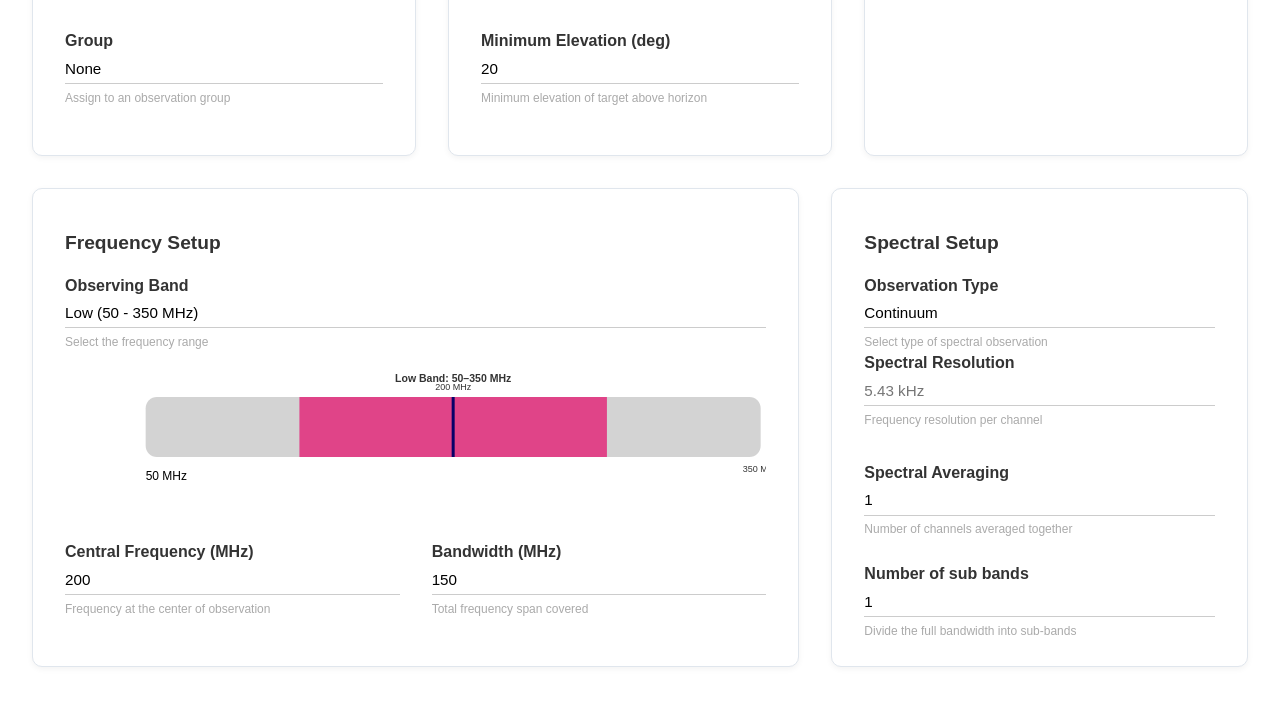
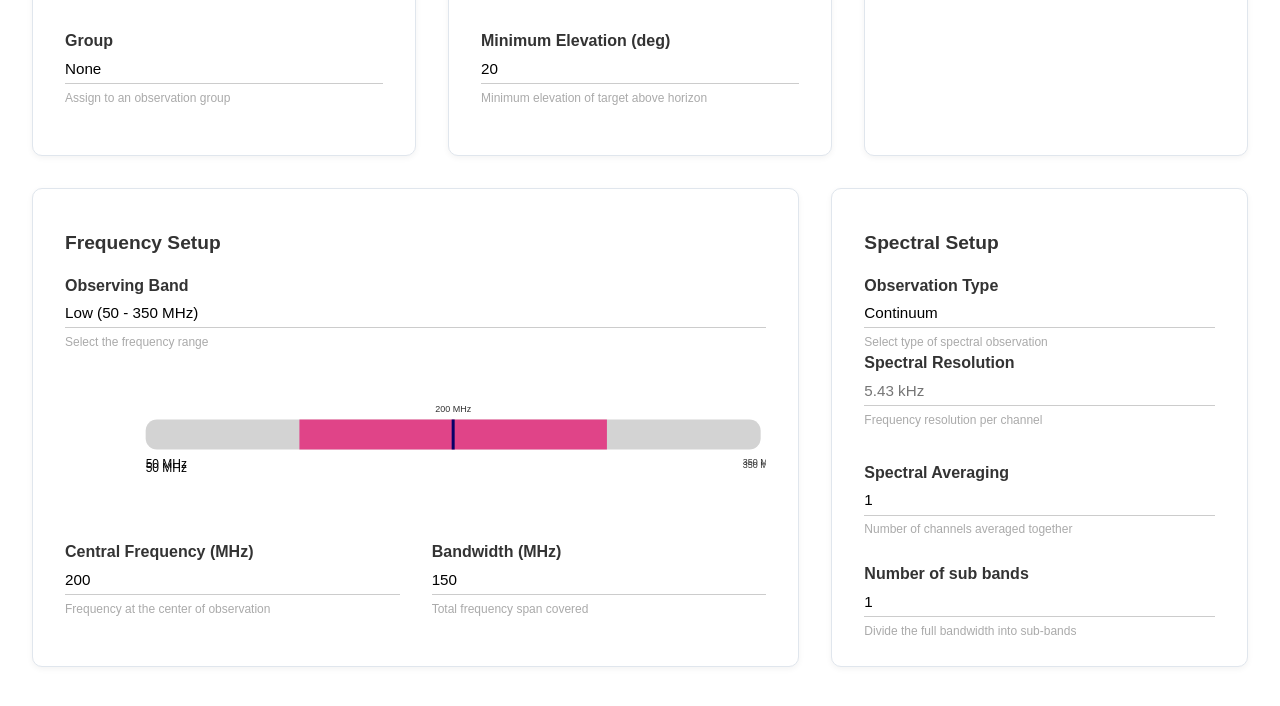
Before and after one commit to olgabayandina-hub/PHT_design_test, a plain HTML site: page index.html in a window 1280 px wide. Shown: the part 198-904 px from the top of the page. Drawn offline with nearby package versions, Linux system fonts and the light colour scheme.

Commit message:
Update index.html

```diff
--- a/index.html
+++ b/index.html
@@ -19,8 +19,9 @@
 }
 
 #skaPlot {
-  width: 100%;    /* fill parent instead of fixed pixels */
-  height: 300px;  /* a bit taller so labels don’t overlap */
+  width: 100%;
+  height: auto;   /* keep aspect ratio */
+  max-height: 220px; /* optional cap so it doesn’t get too tall */
   margin: 1rem 0;
 }
     h2 {
@@ -283,8 +284,8 @@ select {
   const width = 900;
   const height = 200;
   const margin = { left: 40, right: 40 };
-  const rectY = 40;
-  const rectHeight = 80;
+  const rectY = 70;
+  const rectHeight = 40;
 
   const svg = d3.select("#skaPlot");
 
@@ -293,10 +294,15 @@ select {
     .range([margin.left, width - margin.right]);
 
   svg.append("text")
-    .attr("class", "band-title")
-    .attr("x", width / 2)
-    .attr("y", 20)
-    .text("Low Band: 50–350 MHz");
+   .attr("x", xScale(bandMin))
+   .attr("y", rectY + rectHeight + 25) // lower than before
+   .text("50 MHz");
+
+svg.append("text")
+   .attr("class", "freq-label")
+   .attr("x", xScale(bandMax))
+   .attr("y", rectY + rectHeight + 25)
+   .text("350 MHz");
 
   // Band rectangle
   svg.append("rect")
```
